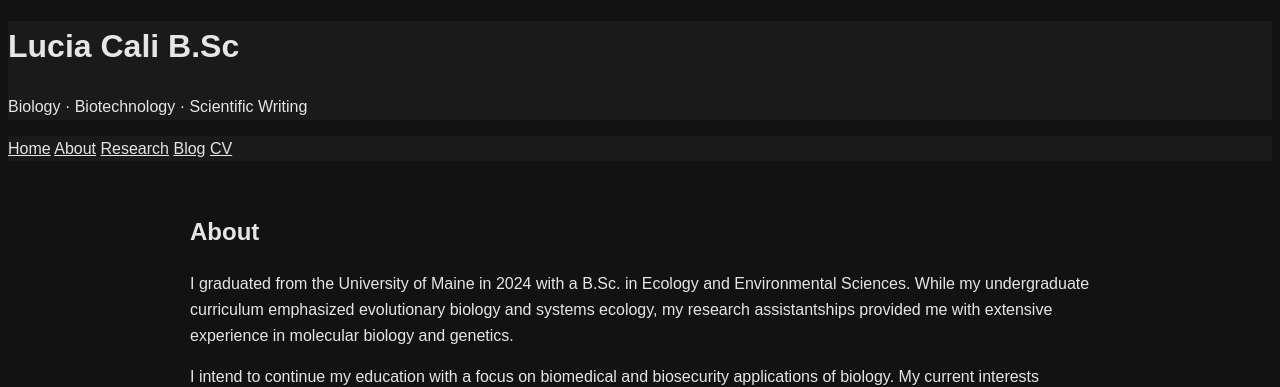
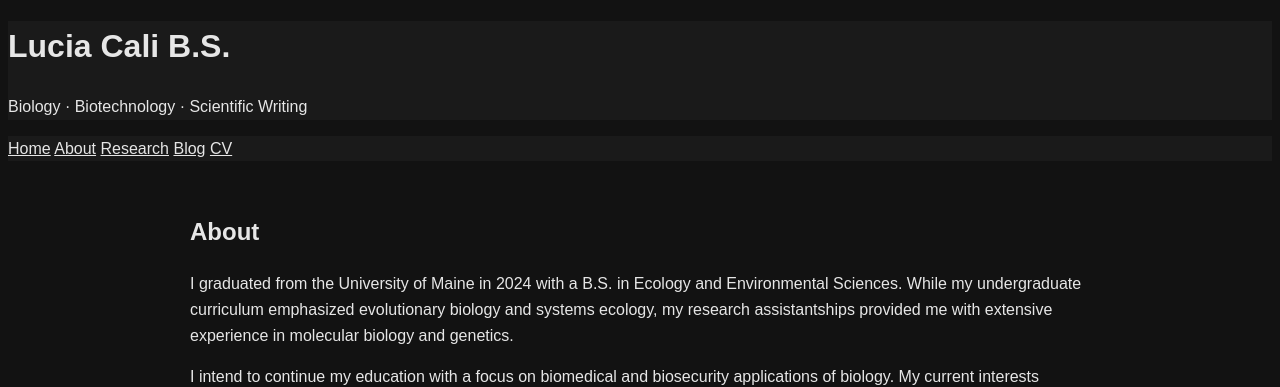
Before and after one commit to luciacali/luciacali.github.io, a Jekyll site: the page about.html, which Jekyll copies as it is, in a window 1280 px wide. Shown: the top 387 px of the page. Built offline with Jekyll 4.4.1, drawn with Linux system fonts in a browser that asks for light colours.

Commit message:
Correct degree abbreviation from B.Sc to B.S.

```diff
--- a/about.html
+++ b/about.html
@@ -3,7 +3,7 @@
 <head>
     <meta charset="UTF-8">
     <meta name="viewport" content="width=device-width, initial-scale=1.0">
-    <title>About | Lucia Cali B.Sc</title>
+    <title>About | Lucia Cali B.S.</title>
 
    <link rel="stylesheet" href="style.css">
 </head>
@@ -11,7 +11,7 @@
 <body>
 
     <header>
-        <h1>Lucia Cali B.Sc</h1>
+        <h1>Lucia Cali B.S.</h1>
         <p>Biology · Biotechnology · Scientific Writing</p>
     </header>
 
@@ -29,7 +29,7 @@
 
         <p>
          <p>
-    I graduated from the University of Maine in 2024 with a B.Sc. in Ecology and Environmental Sciences.
+    I graduated from the University of Maine in 2024 with a B.S. in Ecology and Environmental Sciences.
     While my undergraduate curriculum emphasized evolutionary biology and systems ecology, my research
     assistantships provided me with extensive experience in molecular biology and genetics.
 </p>
```
